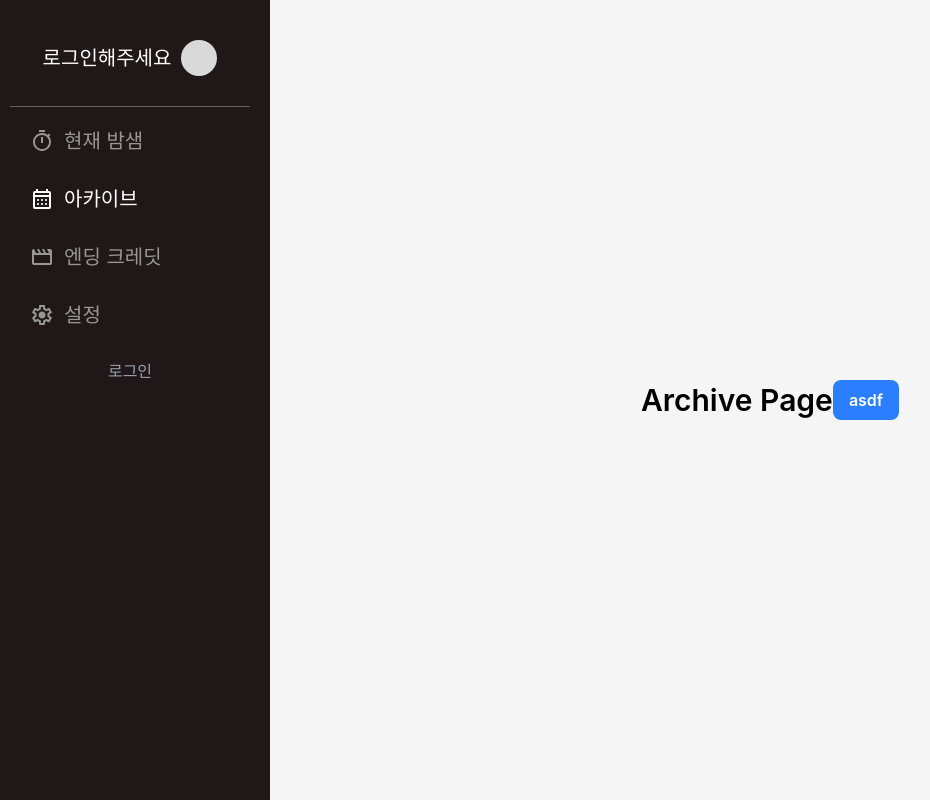
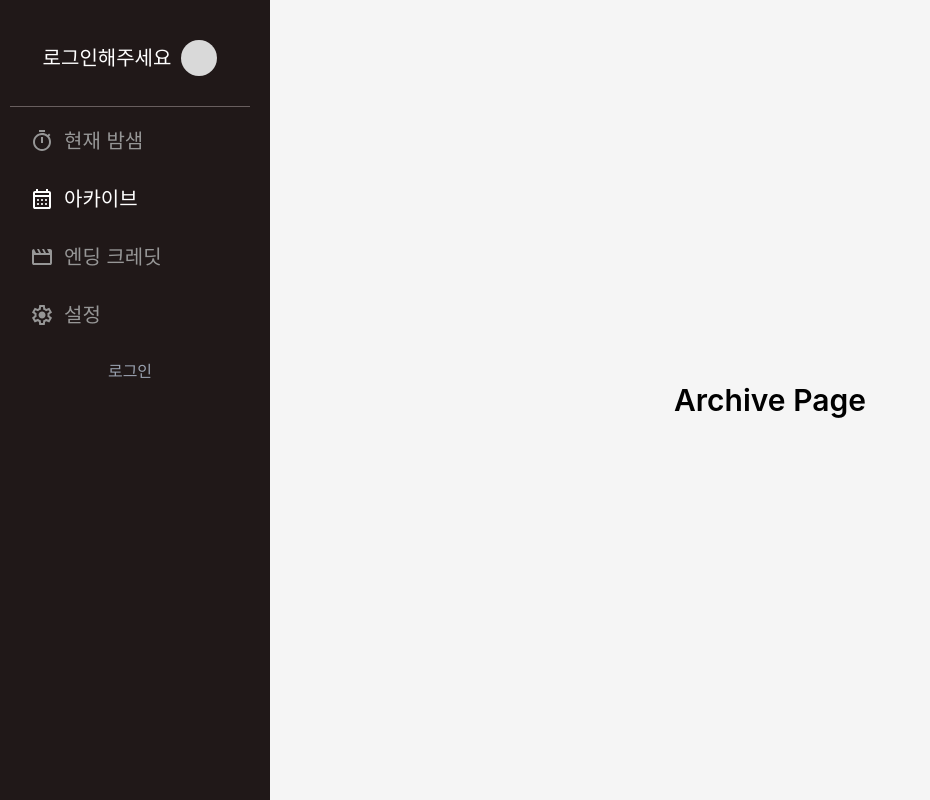
Before and after one commit to alexander050211/yellow-headed-blackbird-frontend, a React (Vite) app: page / in a window 1280 px wide. Shown: the whole page, without its empty margins (10-940 px from the left). Built offline with nearby package versions, Linux system fonts and the light colour scheme.

Commit message:
css hot fix

```diff
--- a/src/index.css
+++ b/src/index.css
@@ -6,10 +6,6 @@
 
 div {
   @apply font-['Inter'];
-}
-button {
-  @apply font-['Inter'];
-  @apply bg-blue-500 text-white font-semibold py-2 px-4 rounded-lg hover:bg-blue-700 transition-all;
 }
 h1 {
   @apply font-['Inter'];
@@ -24,8 +20,13 @@ h2 {
   @apply border border-gray-300 rounded-lg p-2;
 }
 
+.button {
+  @apply font-['Inter'];
+  @apply bg-blue-500 text-white font-semibold py-2 px-4 rounded-lg hover:bg-blue-700 transition-all cursor-pointer;
+}
+
 .buttonMinor {
-  @apply text-gray-400;
+  @apply text-gray-400 cursor-pointer;
 }
 
 .errorMsg {
--- a/src/pages/archive.tsx
+++ b/src/pages/archive.tsx
@@ -1,5 +1,4 @@
 import { Sidebar } from '../components/sidebar.tsx';
-import { getDiaries } from '../functions/getDiaries.tsx';
 
 export const Archive = () => {
   return (
@@ -8,7 +7,6 @@ export const Archive = () => {
       <div className="flex-1 bg-[#f5f5f5]">
         <div className="flex justify-center items-center h-full">
           <h1 className="text-2xl font-bold">Archive Page</h1>
-          <button onClick={getDiaries}>asdf</button>
         </div>
       </div>
     </div>
--- a/src/pages/login.tsx
+++ b/src/pages/login.tsx
@@ -101,7 +101,9 @@ export default function Login() {
             />
           </div>
           {errorMsg.length > 0 && <div className="errorMsg">{errorMsg}</div>}
-          <button type="submit">{waiting ? '로그인 중...' : '로그인'}</button>
+          <button type="submit" className="button">
+            {waiting ? '로그인 중...' : '로그인'}
+          </button>
           <div>
             <Link to={'/register'} className="buttonMinor">
               계정이 없나요? 회원가입하기
--- a/src/pages/register.tsx
+++ b/src/pages/register.tsx
@@ -131,7 +131,7 @@ export default function Register() {
             />
           </div>
           {errorMsg.length > 0 && <div className="errorMsg">{errorMsg}</div>}
-          <button type="submit">
+          <button type="submit" className="button">
             {waiting ? '회원가입 중...' : '회원가입'}
           </button>
         </form>
```
